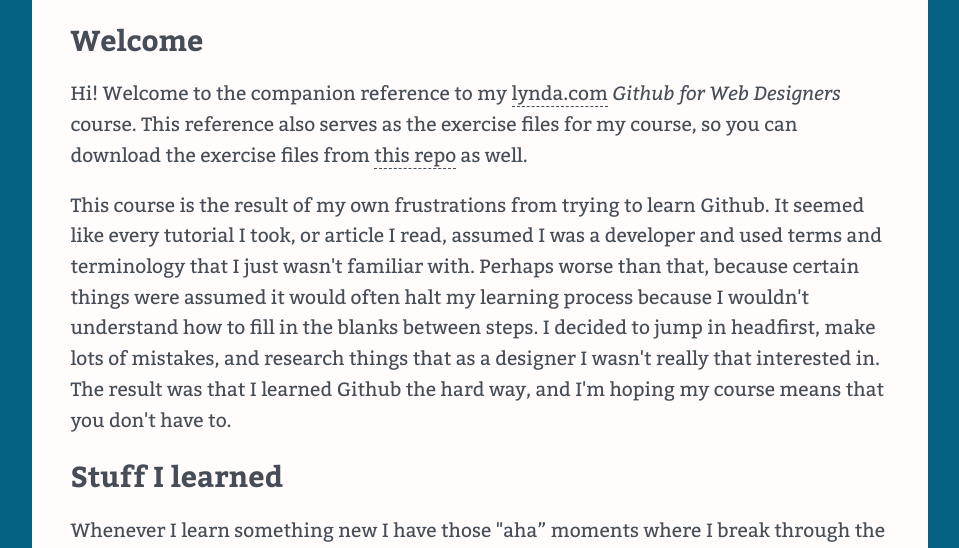
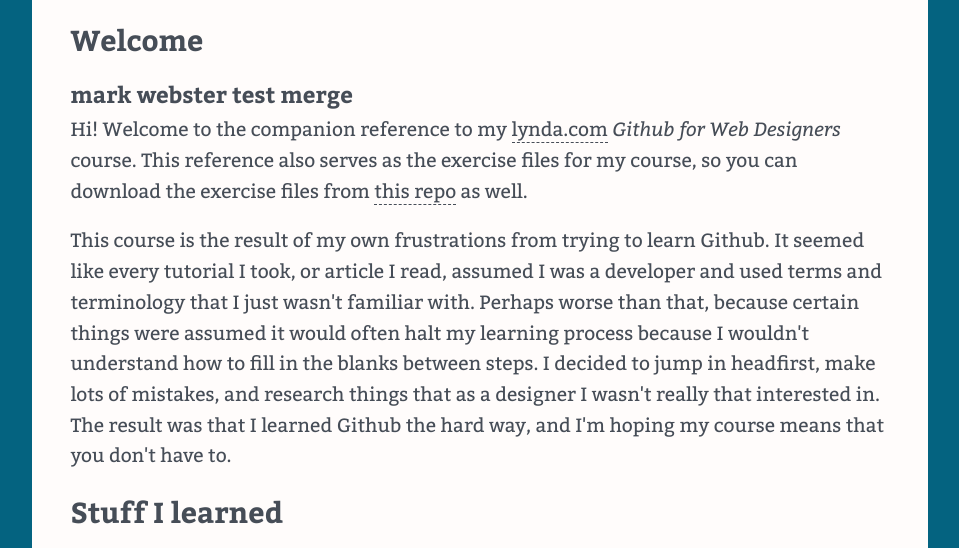
Before and after one commit to markhwebster/github-for-web-designers, a plain HTML site: page index.html in a window 1280 px wide. Shown: the part 229-777 px from the top of the page, without its empty margins (160-1119 px from the left). Drawn offline with nearby package versions, Linux system fonts and the light colour scheme.

Commit message:
added h3
added h3 to testmerge

```diff
--- a/index.html
+++ b/index.html
@@ -25,7 +25,8 @@
     </ul>
     </nav>
     <main>
-    <h2>Welcome</h2>
+    <h2>Welcome </h2>
+        <h3>mark webster test merge</h3>
     <p>Hi! Welcome to the companion reference to my <a href="http://www.lynda.com" title="lynda.com">lynda.com</a> <em>Github for Web Designers</em> course. This reference also serves as the exercise files for my course, so you can download the exercise files from <a href="https://github.com/markhwebster/github-for-web-designers">this repo</a> as well.</p>
     <p>This course is the result of my own frustrations from trying to learn Github. It seemed like every tutorial I took, or article I read, assumed I was a developer and used terms and terminology that I just wasn't familiar with. Perhaps worse than that, because certain things were assumed it would often halt my learning process because I wouldn't understand how to fill in the blanks between steps. I decided to jump in headfirst, make lots of mistakes, and research things that as a designer I wasn't really that interested in. The result was that I learned Github the hard way, and I'm hoping my course means that you don't have to.</p>
     <h2>Stuff I learned</h2>
```
